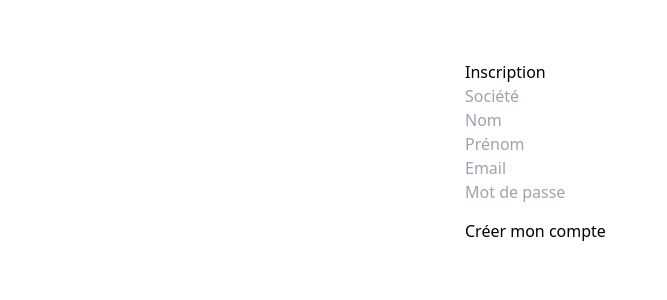
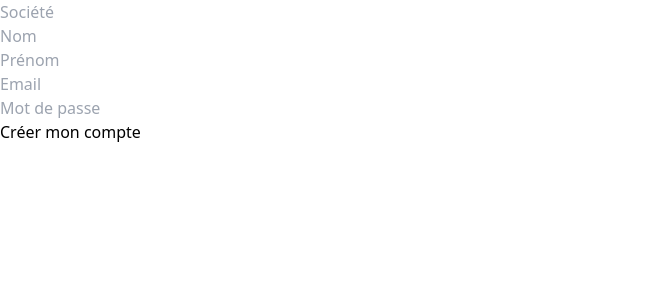
Before and after one commit to OneOffsas/claimoneoff-front02, a Next.js app: page /register in a window 1280 px wide. Shown: the top 300 px of the page, without its empty margins (0-667 px from the left). Built offline with nearby package versions, Linux system fonts and the light colour scheme.

Commit message:
Update register.js

```diff
--- a/pages/register.js
+++ b/pages/register.js
@@ -18,15 +18,12 @@ export default function Register() {
   const handleSubmit = async (e) => {
     e.preventDefault();
     setMessage("⏳ Inscription en cours...");
-    // Affiche les valeurs dans la console pour debug
-    console.log("DATA ENVOYÉE AU BACK :", form);
-
+    console.log("ENVOI:", form);
     const res = await fetch("/api/register", {
       method: "POST",
       headers: { "Content-Type": "application/json" },
       body: JSON.stringify(form)
     });
-
     let data = {};
     try { data = await res.json(); } catch { }
     if (res.ok) setMessage("✅ Inscription réussie !");
@@ -34,17 +31,14 @@ export default function Register() {
   };
 
   return (
-    <div style={{ maxWidth: 350, margin: "auto", marginTop: 60 }}>
-      <h2>Inscription</h2>
     <form onSubmit={handleSubmit}>
       <input name="societe" placeholder="Société" value={form.societe} onChange={handleChange} required /><br/>
       <input name="nom" placeholder="Nom" value={form.nom} onChange={handleChange} required /><br/>
       <input name="prenom" placeholder="Prénom" value={form.prenom} onChange={handleChange} required /><br/>
       <input name="email" type="email" placeholder="Email" value={form.email} onChange={handleChange} required /><br/>
       <input name="motDePasse" type="password" placeholder="Mot de passe" value={form.motDePasse} onChange={handleChange} required /><br/>
-        <button type="submit" style={{ marginTop: 15 }}>Créer mon compte</button>
+      <button type="submit">Créer mon compte</button>
+      <div>{message}</div>
     </form>
-      <div style={{marginTop: 20, color: "#B00", minHeight: 30}}>{message}</div>
-    </div>
   );
 }
```
Lines whose indentation alone changed are shown as unchanged.
